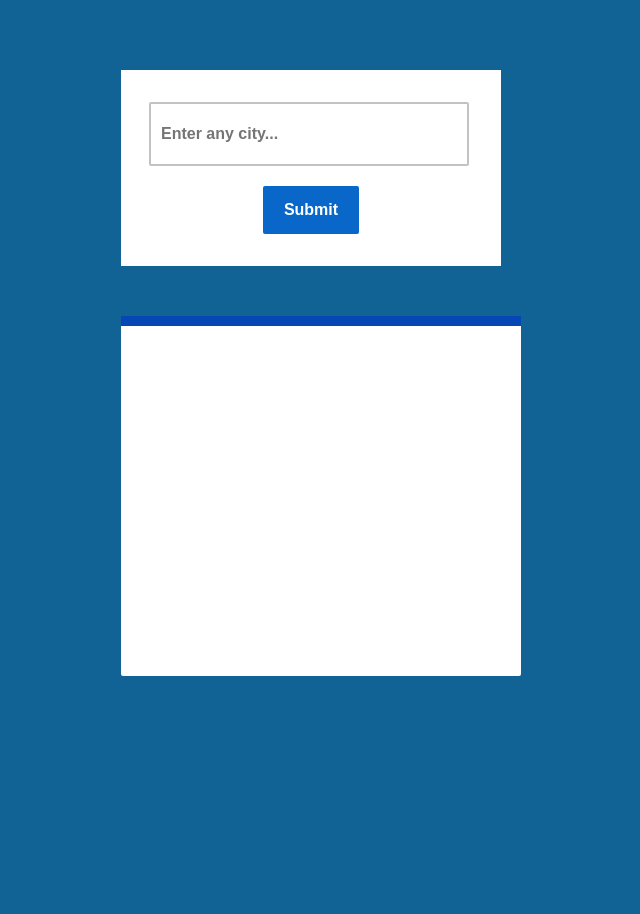
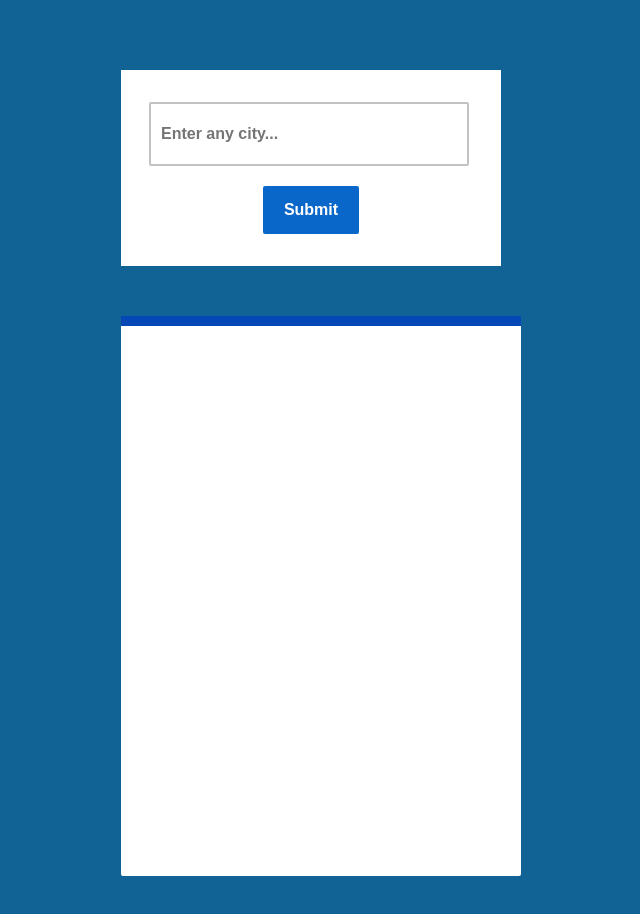
Before and after one commit to Amrendrapal87/Weather-app, a plain HTML site: page index.html in a window 1280 px wide. Shown: the whole page, without its empty margins (329-969 px from the left). Before the commit the page ends 800 px from the top, so only its background shows below. Drawn offline with Linux system fonts and the light colour scheme.

Commit message:
Refactor CSS styles for layout adjustments
Updated the .wrapper class height from 45vh to 70vh.

```diff
--- a/style.css
+++ b/style.css
@@ -56,7 +56,7 @@ body
 {
     margin: 0 9rem;
     background-color: white;
-    height: 45vh;
+    height: 70vh;
     margin: 50px auto;
     border-radius: 2px;
 }
@@ -86,4 +86,5 @@ body
 {
     color: #f4780d;
     font-size: 25px;
+
 }
```
